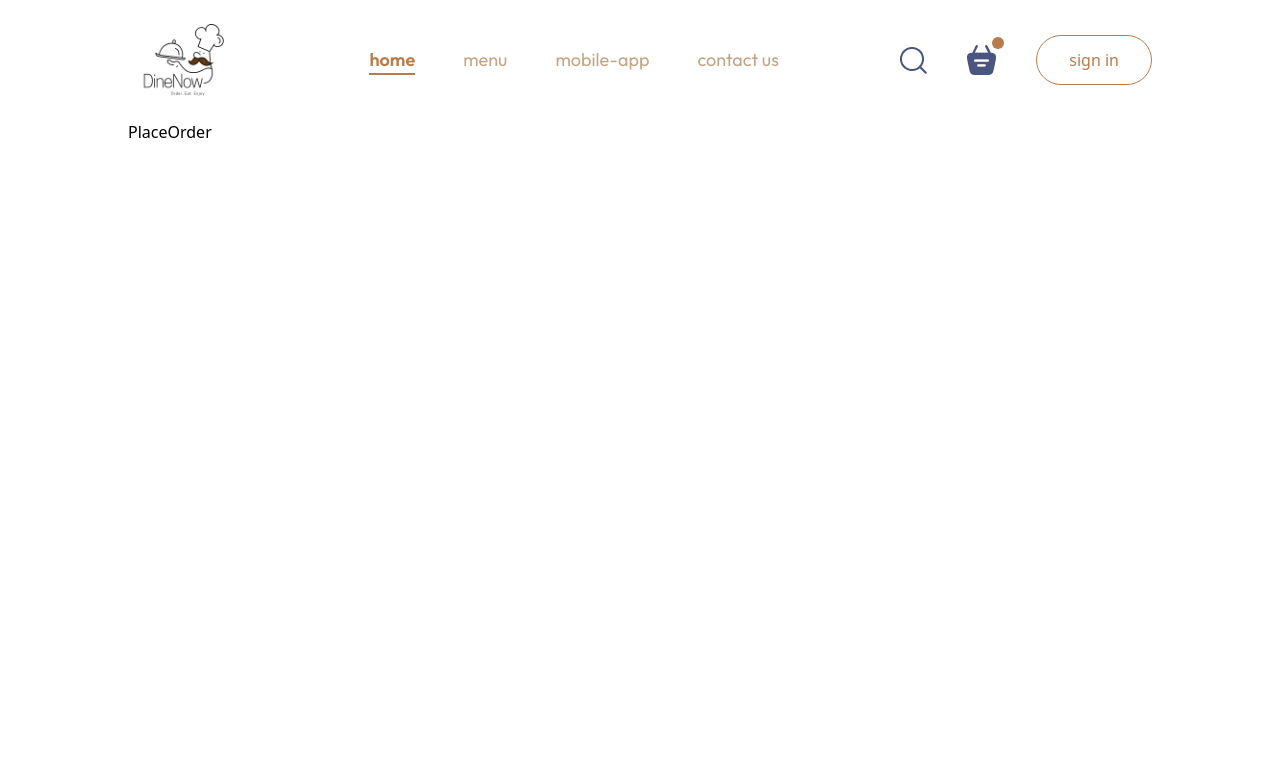
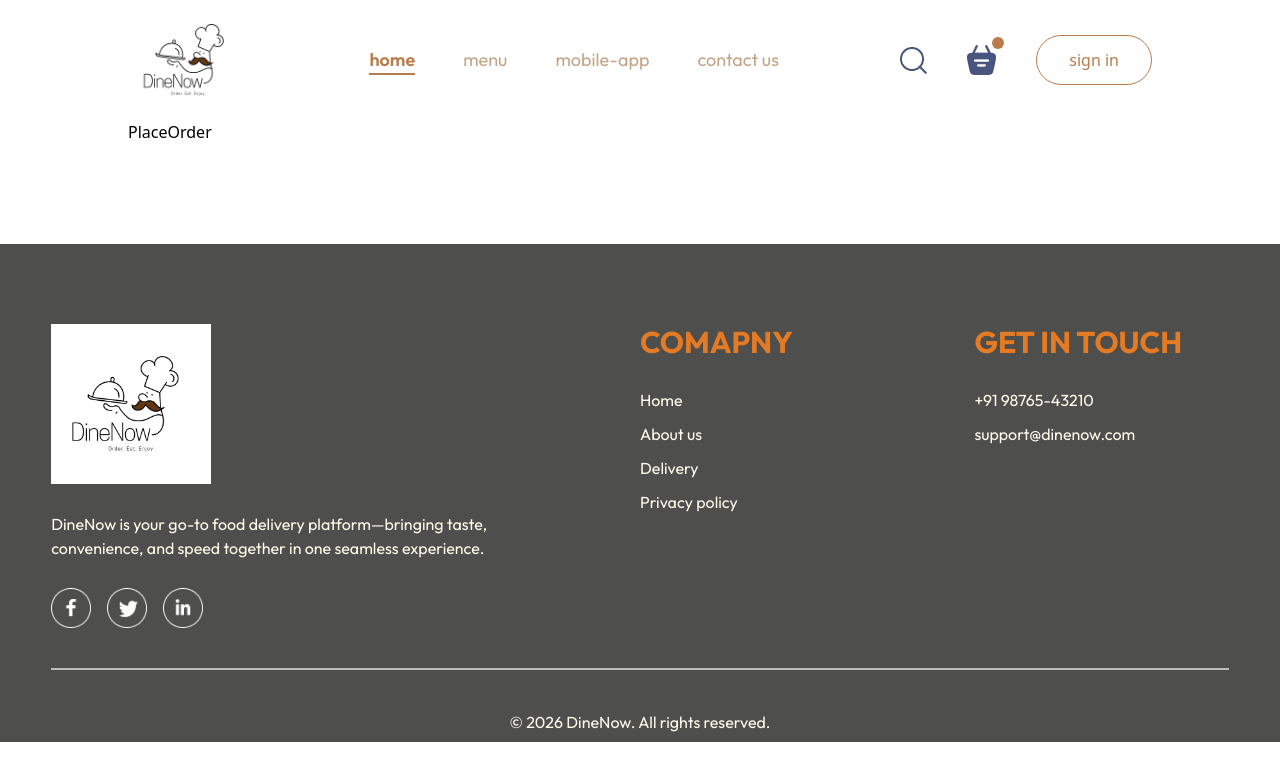
Before and after one commit to Vaishalirawat1119/DineNow, a React (Vite) app in the folder frontend/: page /order in a window 1280 px wide. Shown: the top 780 px of the page. Built offline with nearby package versions, Linux system fonts and the light colour scheme.

Commit message:
footer completed

```diff
--- a/frontend/src/App.jsx
+++ b/frontend/src/App.jsx
@@ -4,9 +4,11 @@ import { Route, Routes } from 'react-router-dom'
 import Home from './pages/Home'
 import Cart from './pages/Cart'
 import PlaceOrder from './pages/PlaceOrder'
+import Footer from './components/Footer'
 
 const App = () => {
   return (
+    <>
     <div className='w-[80%] m-auto'>
       <Navbar/>
       <Routes>
@@ -15,6 +17,8 @@ const App = () => {
         <Route path='/order' element={<PlaceOrder/>}/>
       </Routes>
     </div>
+    <Footer/>
+    </>
   )
 }
 
--- /dev/null
+++ b/frontend/src/components/Footer.jsx
@@ -0,0 +1,40 @@
+import React from 'react'
+import { assets } from '../assets/assets'
+
+const Footer = () => {
+  return (
+    <div className='flex flex-col font-[outfit] text-amber-50 bg-[#4e4e4d] mt-25 gap-5 py-2 px-[4vw] pt-20 items-center'>
+        <div className='w-full grid grid-cols-[2fr_1fr_1fr] gap-20'>
+            <div className='flex flex-col gap-7 items-start'>
+                <img className='h-40 w-40' src={assets.logo} alt="" />
+                <p>DineNow is your go-to food delivery platform—bringing taste, convenience, and speed together in one seamless experience.</p>
+                <div className="flex gap-4">
+                    <img className="w-10 hover:scale-110 transition-transform" src={assets.facebook_icon} />
+                    <img className="w-10 hover:scale-110 transition-transform" src={assets.twitter_icon} />
+                    <img className="w-10 hover:scale-110 transition-transform" src={assets.linkedin_icon} />
+                </div>
+            </div>
+            <div className='flex flex-col gap-7 items-start'>
+                <h2 className='text-3xl font-bold text-[#e47b24]'>COMAPNY</h2>
+                <ul>
+                    <li className='mb-2.5 cursor-pointer'>Home</li>
+                    <li className='mb-2.5 cursor-pointer'>About us</li>
+                    <li className='mb-2.5 cursor-pointer'>Delivery</li>
+                    <li className='mb-2.5 cursor-pointer'>Privacy policy</li>
+                </ul>
+            </div>
+            <div className='flex flex-col gap-7 items-start'>
+                <h2 className='text-3xl font-bold text-[#e47b24]'>GET IN TOUCH</h2>
+                <ul>
+                    <li className='mb-2.5 cursor-pointer'>+91 98765-43210</li>
+                    <li className='mb-2.5 cursor-pointer'>support@dinenow.com</li>
+                </ul>
+            </div>
+        </div>
+        <hr className='w-full h-0.5 my-5 mx-0 bg-[#bdbdbd] border-0' />
+        <p>© 2026 DineNow. All rights reserved.</p>
+    </div>
+  )
+}
+
+export default Footer
```
